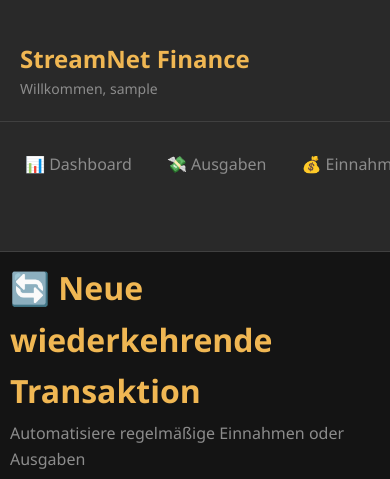
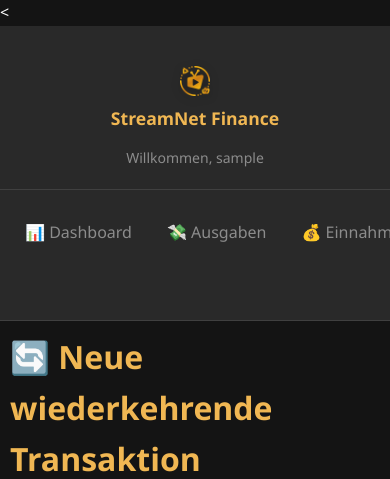
Before and after one commit to cyb3rgh05t/streamnetcash, a PHP site: page /modules/recurring/add.php in a window 390 px wide. Shown: the top 479 px of the page. Run offline with PHP 8.4, Linux system fonts and the light colour scheme; the visitor is signed in with stand-in values (Sample User, id 1).

Commit message:
added logo

```diff
--- a/assets/css/style.css
+++ b/assets/css/style.css
@@ -637,3 +637,125 @@ body {
     transition-duration: 0.01ms !important;
   }
 }
+
+.sidebar-header {
+  padding: 20px;
+  border-bottom: 1px solid var(--clr-surface-a20);
+  margin-bottom: 20px;
+  text-align: center;
+}
+
+.sidebar-logo {
+  display: flex;
+  align-items: center;
+  justify-content: center;
+  gap: 12px;
+  margin-bottom: 15px;
+  text-decoration: none;
+  transition: transform 0.2s ease;
+}
+
+.sidebar-logo:hover {
+  transform: scale(1.02);
+}
+
+.sidebar-logo-image {
+  width: 100px;
+  height: 100px;
+  object-fit: contain;
+  filter: drop-shadow(0 2px 4px rgba(0, 0, 0, 0.3));
+}
+
+.sidebar-logo-text {
+  color: var(--clr-primary-a20);
+  font-size: 1.4rem;
+  font-weight: 700;
+  margin: 0;
+}
+
+.sidebar-welcome {
+  color: var(--clr-surface-a50);
+  font-size: 14px;
+  margin: 0;
+}
+
+/* Login Logo */
+.login-logo {
+  display: flex;
+  align-items: center;
+  justify-content: center;
+  gap: 10px;
+  margin-bottom: 10px;
+}
+
+.login-logo-image {
+  width: 45px;
+  height: 45px;
+  object-fit: contain;
+  filter: drop-shadow(0 3px 6px rgba(0, 0, 0, 0.3));
+}
+
+.login-title {
+  color: var(--clr-primary-a20);
+  font-size: 1.5rem;
+  font-weight: 700;
+  margin: 0;
+}
+
+.login-subtitle {
+  color: var(--clr-surface-a50);
+  font-size: 14px;
+  text-align: center;
+  margin-bottom: 30px;
+}
+
+/* Responsive Design */
+@media (max-width: 768px) {
+  .sidebar-logo {
+    flex-direction: column;
+    gap: 8px;
+  }
+
+  .sidebar-logo-image {
+    width: 35px;
+    height: 35px;
+  }
+
+  .sidebar-logo-text {
+    font-size: 1.2rem;
+  }
+
+  .login-logo {
+    flex-direction: column;
+    gap: 10px;
+  }
+
+  .login-logo-image {
+    width: 45px;
+    height: 45px;
+  }
+
+  .login-title {
+    font-size: 1.6rem;
+  }
+}
+
+@media (max-width: 480px) {
+  .sidebar-logo-image {
+    width: 30px;
+    height: 30px;
+  }
+
+  .sidebar-logo-text {
+    font-size: 1.1rem;
+  }
+
+  .login-logo-image {
+    width: 40px;
+    height: 40px;
+  }
+
+  .login-title {
+    font-size: 1.4rem;
+  }
+}
--- a/modules/recurring/add.php
+++ b/modules/recurring/add.php
@@ -130,10 +130,13 @@ $form_data = [
 
 <body>
     <div class="app-layout">
-        <aside class="sidebar">
-            <div style="padding: 20px; border-bottom: 1px solid var(--clr-surface-a20); margin-bottom: 20px;">
-                <h2 style="color: var(--clr-primary-a20);">StreamNet Finance</h2>
-                <p style="color: var(--clr-surface-a50); font-size: 14px;">Willkommen, <?= htmlspecialchars($_SESSION['username']) ?></p>
+        <<aside class="sidebar">
+            <div class="sidebar-header">
+                <a class="sidebar-logo">
+                    <img src="../../assets/images/logo.png" alt="StreamNet Finance Logo" class="sidebar-logo-image">
+                    <h2 class="sidebar-logo-text">StreamNet Finance</h2>
+                </a>
+                <p class="sidebar-welcome">Willkommen, <?= htmlspecialchars($_SESSION['username']) ?></p>
             </div>
 
             <nav>
```
Also changed, not shown: dashboard.php (+6 -3 lines), index.php (+6 -3 lines), modules/categories/add.php (+6 -3 lines), modules/categories/edit.php (+6 -3 lines), modules/categories/index.php (+6 -3 lines), modules/expenses/add.php (+6 -3 lines), modules/expenses/edit.php (+6 -3 lines), modules/expenses/index.php (+6 -3 lines), modules/income/add.php (+6 -3 lines), modules/income/edit.php (+6 -3 lines), modules/income/index.php (+6 -3 lines), modules/recurring/edit.php (+6 -3 lines), modules/recurring/index.php (+6 -3 lines), settings.php (+6 -3 lines), 1 more files. Lines whose indentation alone changed are shown as unchanged.
